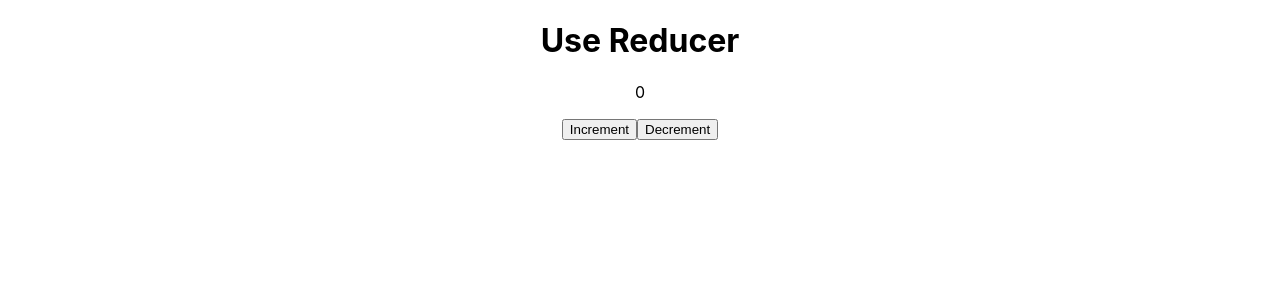
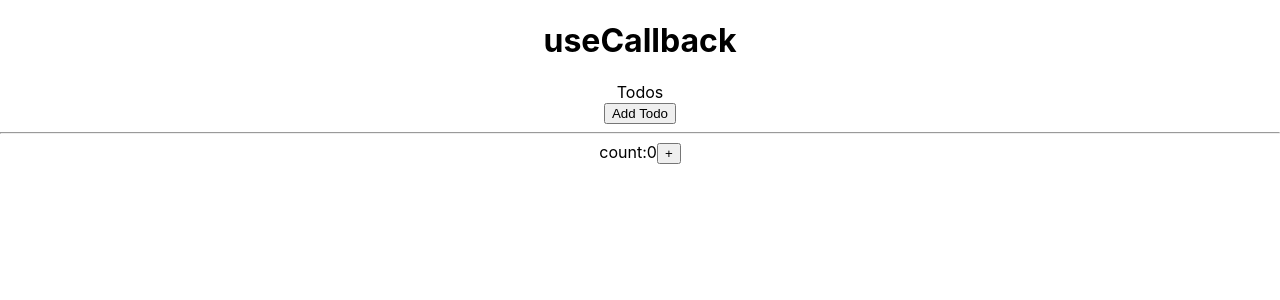
Before and after one commit to RushikeshTekale66/React-Important-Concept, a React (Create React App) app: page / in a window 1280 px wide. Shown: the top 300 px of the page. Built offline with nearby package versions, Linux system fonts and the light colour scheme.

Commit message:
useCallback()

```diff
--- a/src/App.js
+++ b/src/App.js
@@ -5,7 +5,7 @@ function App() {
 
   return (
     <div className="App">
-        <Home/>
+        <Home adjective={"good"}/>
     </div>
   );
 }
--- a/src/Component/Home.js
+++ b/src/Component/Home.js
@@ -1,36 +1,38 @@
-import React, { useReducer } from 'react'
-
-const initialState =0;
-
-// it get two parameter as input one is state & second is action to be performed
-const reducer = (state, action) => {
-    console.log("Current State Value=>", state, " Which Operation performed=>",action);
-
-    if(action.type==="INCREMENT"){
-        return state+1;
-    }
-    if(action.type==="DECREMENT"){
-        return state-1;
-    }
-
-    return state;
-}
+import React, { useCallback } from 'react'
+import { useState } from 'react'
+import Todos from './Todos';
 
 const Home = () => {
 
-    // const [count, setCount] = useState(0);
-    const [state, dispatch] =  useReducer(reducer, initialState);
+    const [count, setCount] = useState(0);
+    const [todos, setTodos] = useState([]);
 
-    return (
+    const increment = ()=>{
+        setCount(count+1);
+    }
+
+    // By using useCallback website can't render the todo still we update it
+    // Only website render when we update todos
+    const addTodo = useCallback(()=>{
+        setTodos((prev)=>[...prev, 'new Entry']);
+    }, [todos])
+
+    // without todo website render todos if it change state or not
+    // const addTodo=()=>{
+    //     setTodos((prev)=>[...prev, 'new Entry']);
+    // }
+
+  return (
+    <div>
+        <h1>useCallback</h1>
+        <Todos todos={todos} addTodo={addTodo}/>
+        <hr/>
         <div>
-            <h1>Use Reducer</h1>
-            <p>{state}</p>
-            <div>
-                <button onClick={()=>dispatch({type:"INCREMENT"})}>Increment</button>
-                <button onClick={()=>dispatch({type:"DECREMENT"})}>Decrement</button>
-            </div>
+            count:{count}
+            <button onClick={increment}>+</button>
         </div>
-    )
+    </div>
+  )
 }
 
 export default Home
--- /dev/null
+++ b/src/Component/Todos.js
@@ -0,0 +1,20 @@
+import React, {memo} from 'react'
+
+const Todos = ({todos, addTodo}) => {
+    console.log("Child render");
+  return (
+    <>
+    <div>Todos</div>
+    {
+        todos.map((todo, index)=>{
+            return <p key={index}>{todo+index}</p>
+        })
+    }
+    <button onClick={addTodo}>Add Todo</button>
+    </>
+  )
+}
+
+// by using memo website render only once
+
+export default memo(Todos);
```
